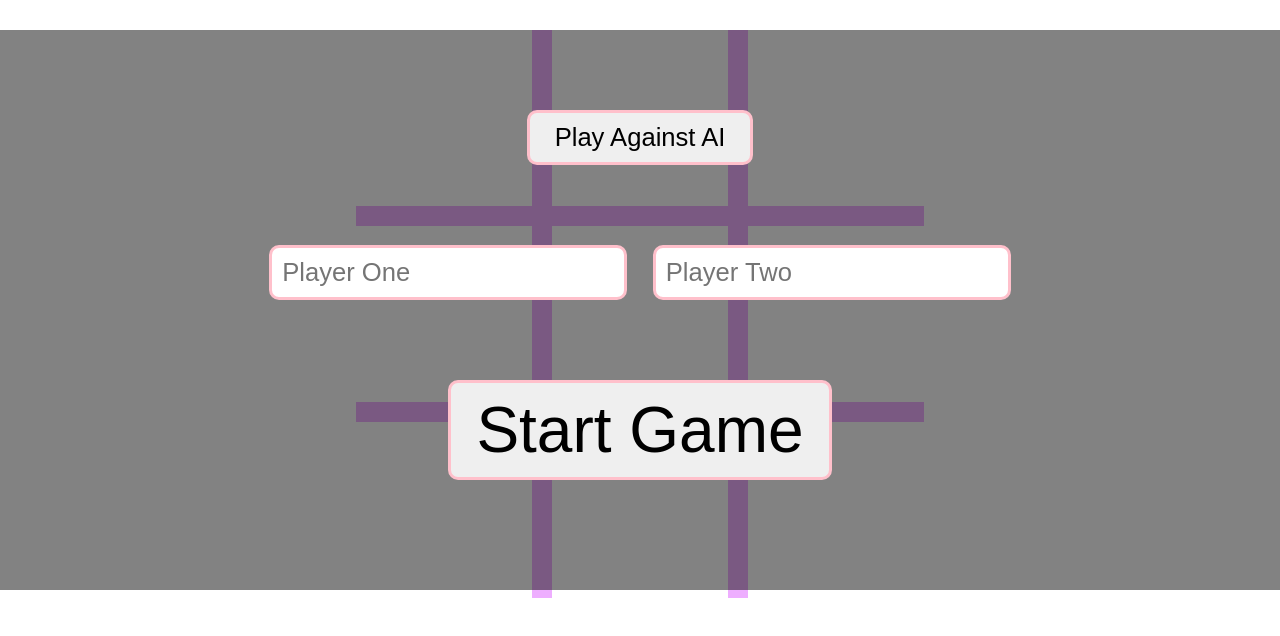
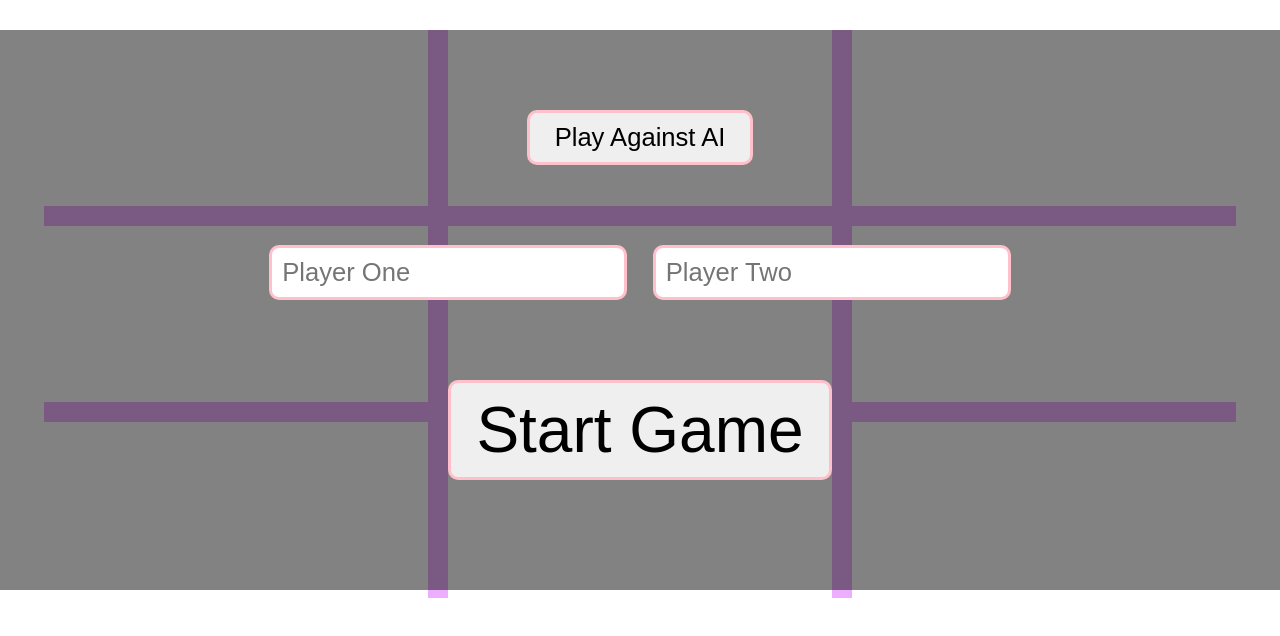
Before and after one commit to Lisa-Fink/TicTacToe, a plain HTML site: page index.html in a window 1280 px wide. Shown: the part 94-730 px from the top of the page. Drawn offline with Linux system fonts and the light colour scheme.

Commit message:
Changed game-board column width to minmax

```diff
--- a/style.css
+++ b/style.css
@@ -9,7 +9,7 @@ h1 {
 
 #game-board {
     display:grid;
-    grid-template-columns: repeat(3, 22vh);
+    grid-template-columns: repeat(3, minmax(30vw, 22vh));
     grid-template-rows: repeat(3, 22vh);
     gap: 20px;
     background-color: rgb(238, 174, 255);
@@ -29,6 +29,7 @@ h1 {
     z-index: 2;
     position: absolute;
     width: 100vw;
+
     height: 70vh;
     text-align: center;
     left: 0;
```
